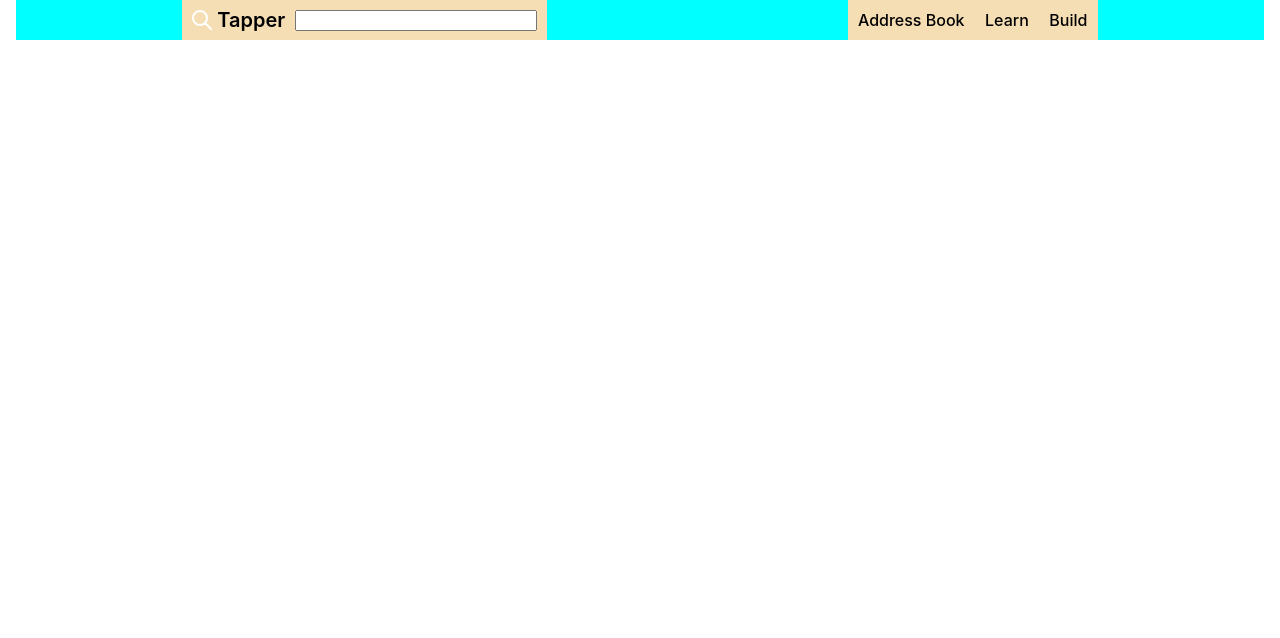
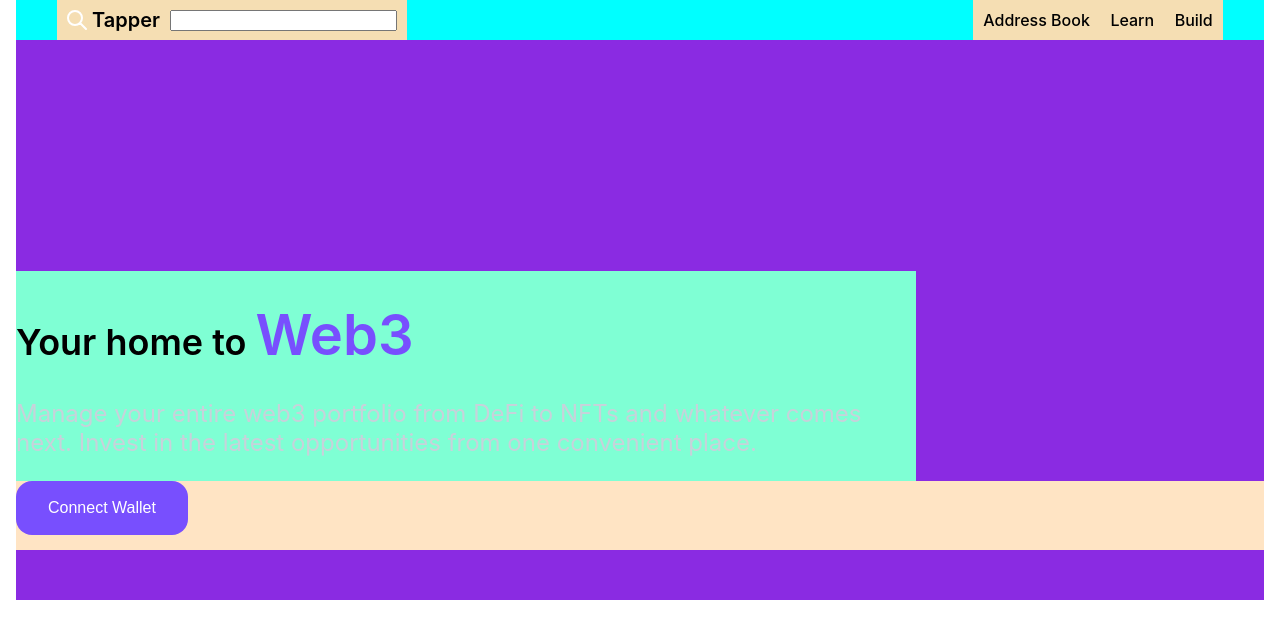
Before and after one commit to Bheemesh1706/Tapper, a Next.js app: page / in a window 1280 px wide. Shown: the top 638 px of the page. Built offline with nearby package versions, Linux system fonts and the light colour scheme.

Commit message:
hero pg layout is done

```diff
--- a/pages/index.tsx
+++ b/pages/index.tsx
@@ -9,20 +9,27 @@ const Home:React.FC = () => {
   return (
   <div className={styles.mainContainer}>
     <div className={`${styles.container} ${styles.navHeader}`}>
-     {/* <nav className={`${styles.mobileNav}`}>
+
+        <nav className={`${styles.mobileNav}`}>
+
               <svg xmlns="http://www.w3.org/2000/svg" viewBox="0 0 20 20" fill="currentColor"  className={`${styles.icon}`}>
                   <path fill-rule="evenodd" d="M3 5a1 1 0 011-1h12a1 1 0 110 2H4a1 1 0 01-1-1zM3 10a1 1 0 011-1h12a1 1 0 110 2H4a1 1 0 01-1-1zM3 15a1 1 0 011-1h12a1 1 0 110 2H4a1 1 0 01-1-1z" clip-rule="evenodd" />
               </svg>
+
               <svg xmlns="http://www.w3.org/2000/svg"  fill="none" viewBox="0 0 24 24" className={`${styles.icon}`} stroke="currentColor" strokeWidth={2}>
                   <path strokeLinecap="round" strokeLinejoin="round" d="M21 21l-6-6m2-5a7 7 0 11-14 0 7 7 0 0114 0z" />
               </svg>
+
               <svg xmlns="http://www.w3.org/2000/svg"  fill="none" viewBox="0 0 24 24" stroke="currentColor" className={`${styles.icon}`} strokeWidth={2}>
                   <path strokeLinecap="round" strokeLinejoin="round" d="M21 21l-6-6m2-5a7 7 0 11-14 0 7 7 0 0114 0z" />
               </svg>
-        </nav> */}
+
+        </nav>
 
         <nav className={`${styles.desktopNav}`}>
+
           <section  className={`${styles.desktopHeader} ${styles.headerConatiner} `}>
+
               <div className={`${styles.logo}`}>
                     <svg xmlns="http://www.w3.org/2000/svg"  fill="none" viewBox="0 0 24 24" className={`${styles.icon}`} stroke="currentColor" strokeWidth={2}>
                           <path strokeLinecap="round" strokeLinejoin="round" d="M21 21l-6-6m2-5a7 7 0 11-14 0 7 7 0 0114 0z" />
@@ -35,12 +42,24 @@ const Home:React.FC = () => {
               </div>
 
           </section>
+
           <section  className={`${styles.desktopHeader} ${styles.headerConatiner}`} style={{width: "250px"}}>
             {
               list.map((val)=>(<p>{val}</p>))
             }
           </section>
+
         </nav>
+    </div>
+
+    <div className={`${styles.heroContainer}`}>
+            <section className={`${styles.heroBlock}`}>
+                <h1>Your home to <span style={{fontSize: "56px",fontWeight: "600",color:"#784ffe"}}>Web3</span></h1>
+                <p>Manage your entire web3 portfolio from DeFi to NFTs and whatever comes next. Invest in the latest opportunities from one convenient place.</p>
+            </section>
+            <section className={`${styles.buttonContainer}`}>
+                <button>Connect Wallet</button>
+            </section>
     </div>
   </div>
   )
--- a/styles/Home.module.css
+++ b/styles/Home.module.css
@@ -16,17 +16,18 @@
 }
 
 .mobileNav{
-  display: flex;
+  display: none;
   justify-content: space-between;
   align-items: center;
   height: 100%;
 }
 .desktopNav{
   display: flex;
-  justify-content: space-around;
+  justify-content: space-between;
   align-items: center;
   height: 100%;
   min-width: 100%;
+  padding: 0 25px;
 }
 
 .desktopHeader{
@@ -91,5 +92,79 @@ padding-left: 10px;
 }
 
 
+@media all and (max-width: 600px)
+{
+  .mobileNav{
+    display: flex;
+  }
+  .desktopNav{
+    display: none;
+  }
+}
+
 
 /*Navbar*/
+
+/*Hero*/
+.heroContainer{
+  height: 70%;
+  width: 100%;
+  display: flex;
+  flex-direction: column;
+  justify-content: flex-end;
+  align-items: flex-start;
+  padding: 50px 0;
+  background-color: blueviolet;
+}
+
+.heroBlock{
+  max-width: 900px;
+  text-align: left;
+  background-color: aquamarine;
+}
+
+.heroBlock h1 {
+  font-size: 36px;
+  font-weight: 600;
+}
+
+.heroBlock p{
+  font-size: 24px;
+  color: #c7d2da;
+}
+
+.buttonContainer{
+  height: 15%;
+  width: 100%;
+  background-color: bisque;
+}
+
+.buttonContainer button{
+  height: 54px;
+  padding: 0 32px;
+  font-size: 16px;
+  font-weight: 500;
+  background: #784ffe;
+  color: #fff;
+  border: none;
+  border-radius: 16px;
+  transition: 0.2s;
+}
+
+.buttonContainer button:hover{
+  box-shadow: 0px 0px 0px 3px rgba(120,79,254,0.6);
+}
+
+
+@media all and (max-width: 600px)
+{
+  .heroBlock{
+    text-align: center;
+  }
+  .buttonContainer{
+    display: flex;
+    justify-content: center;
+  }
+}
+
+/*Hero*/
```
Lines whose indentation alone changed are shown as unchanged.
